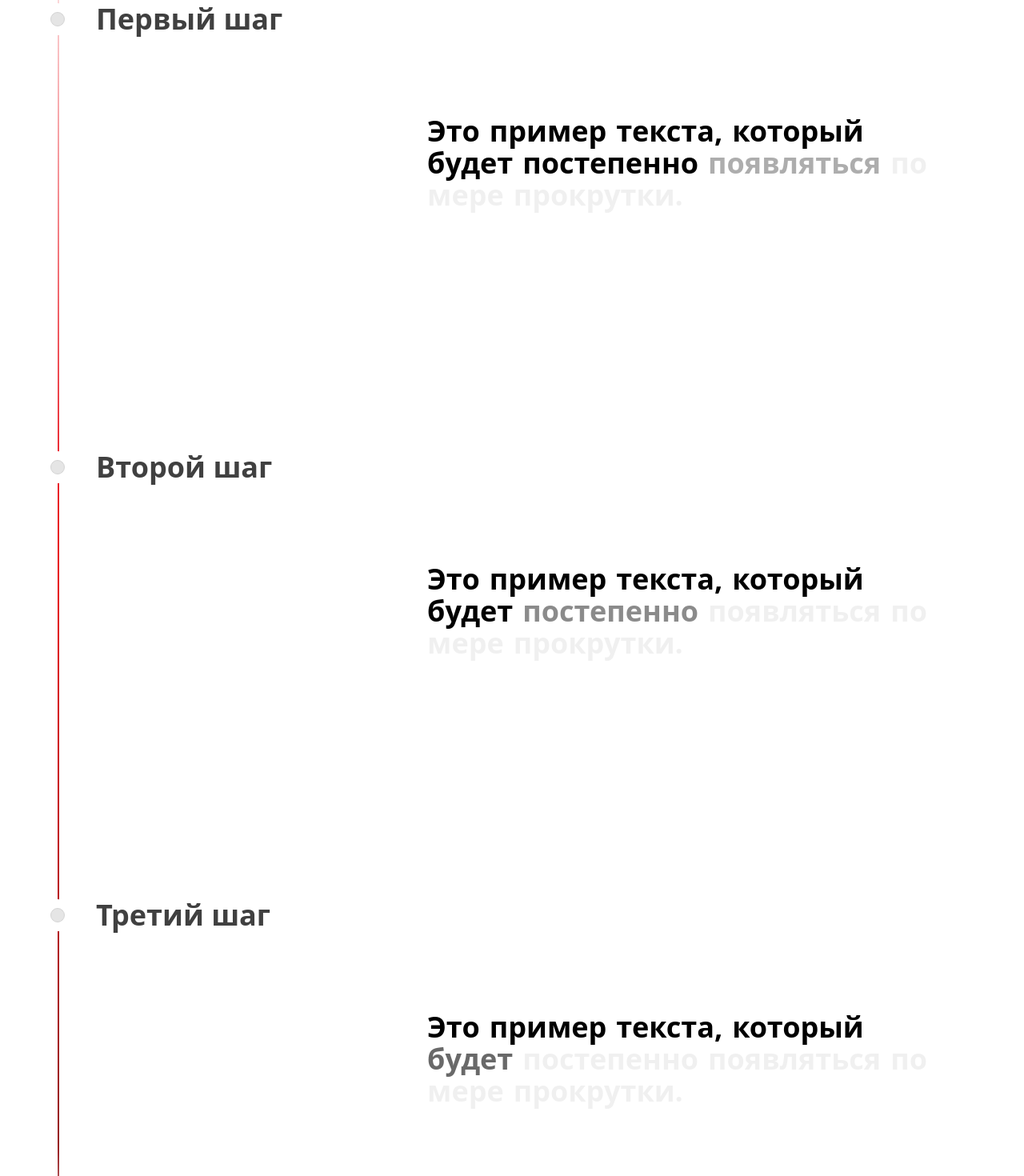
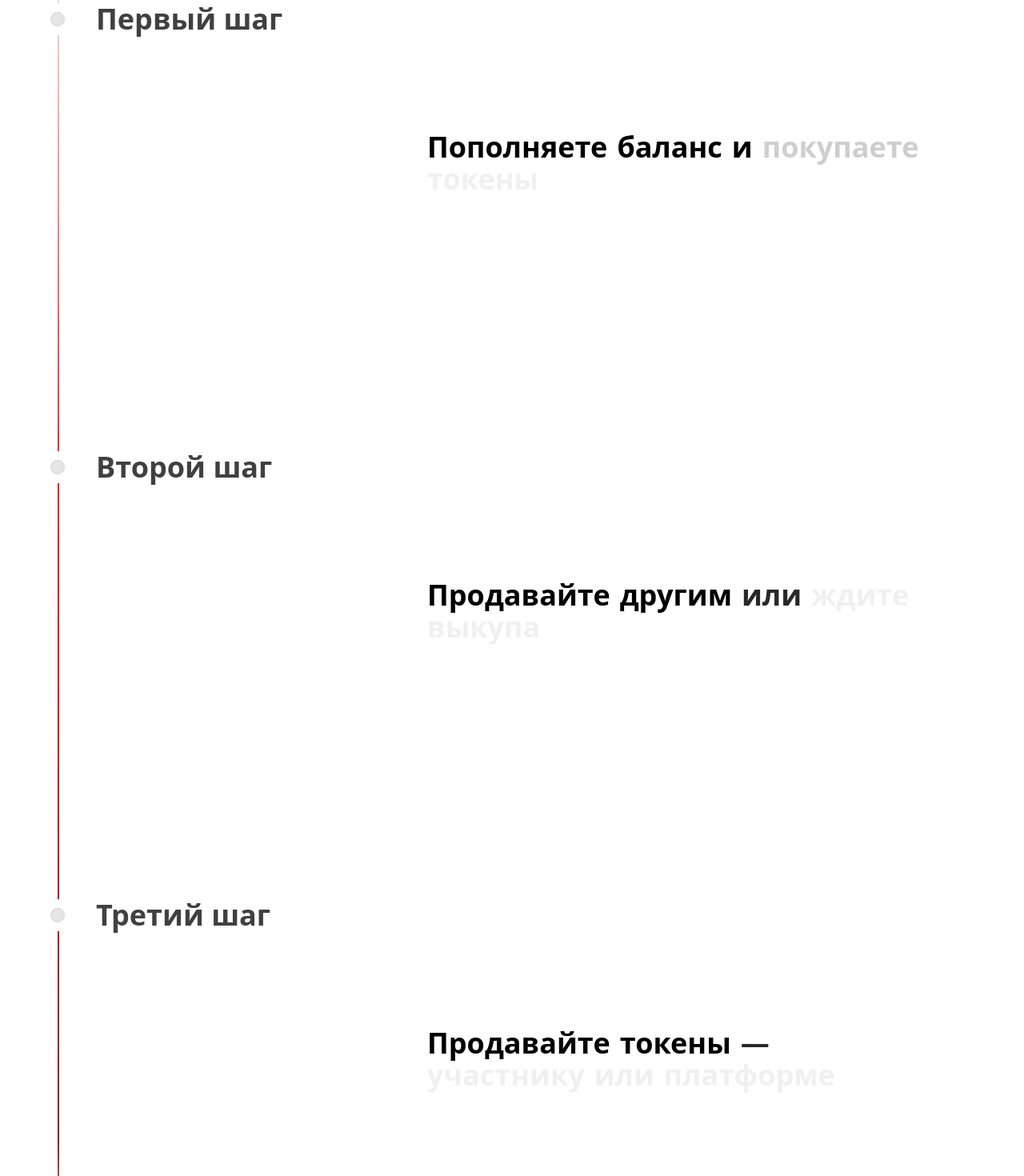
Before and after one commit to vnrnesia/kalita, a Next.js app: page / in a window 1280 px wide. Shown: the part 1980-3450 px from the top of the page at 80% size. Built offline with nearby package versions, Linux system fonts and the light colour scheme.

Commit message:
fix for vercel

```diff
--- a/app/components/custom/Footer.tsx
+++ b/app/components/custom/Footer.tsx
@@ -13,7 +13,7 @@ const Footer: React.FC = () => {
 
   return (
     <footer className="bg-neutral-900 text-gray-100 min-h-screen py-12">
-      <TextHoverEffect text="Калита" duration={0.3} />
+      <TextHoverEffect text="Калита" />
       <div className="max-w-7xl mx-auto px-4 sm:px-6 lg:px-8">
 
 
--- a/app/components/magicui/timelinedata.tsx
+++ b/app/components/magicui/timelinedata.tsx
@@ -6,21 +6,22 @@ export const timelineData = [
   {
     title: "Первый шаг ",
     content: <TextReveal>
-        Это пример текста, который будет постепенно появляться по мере прокрутки.
+        Пополняете баланс и покупаете токены
+
       </TextReveal>,
   },
   {
     title: "Второй шаг",
     content: (
      <TextReveal>
-        Это пример текста, который будет постепенно появляться по мере прокрутки.
+        Продавайте другим или ждите выкупа
       </TextReveal>
     ),
   },
   {
     title: "Третий шаг ",
     content: <TextReveal>
-        Это пример текста, который будет постепенно появляться по мере прокрутки.
-      </TextReveal>
+Продавайте токены — участнику или платформе
+</TextReveal>
   },
 ];
```
